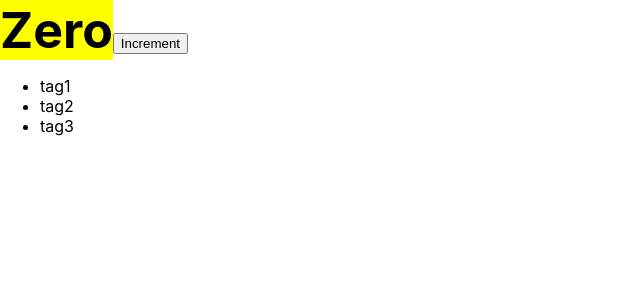
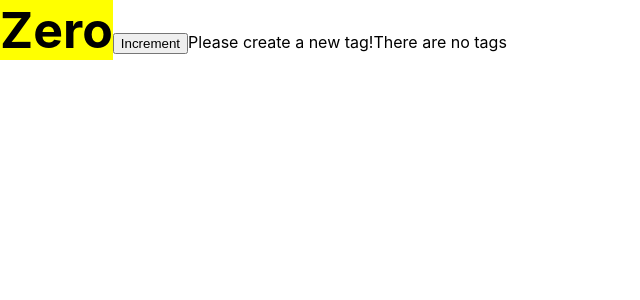
Before and after one commit to CyberNotesDev/react_practice, a React (Create React App) app in the folder react-practice-testing/: page / in a window 1280 px wide. Shown: the top 300 px of the page, without its empty margins (0-640 px from the left). Built offline with nearby package versions, Linux system fonts and the light colour scheme.

Commit message:
Added a bunch :(

```diff
--- a/react-practice-testing/src/components/counter.jsx
+++ b/react-practice-testing/src/components/counter.jsx
@@ -4,9 +4,31 @@ class Counter extends Component {
     // Any data a component needs
     state = {
         count: 0,
-        tags: ['tag1', 'tag2', 'tag3']
+        tags: []
         // imgUrl: "https://picsum.photos/200"
     };
+
+    // we only use constructor if we wanna do handleIncrement() {};
+    // constructor() {
+    //     super();
+    //     this.handleIncrement = this.handleIncrement.bind(this);
+    // }
+
+    handleIncrement = () => {
+        this.setState({
+            count: this.state.count + 1
+        });
+    }
+
+    renderTags() {
+        if(this.state.tags.length === 0) return "There are no tags";
+
+        return <ul>
+        {/* If I don't add a key then the conosle will bitch at me */}
+        { this.state.tags.map(tag => <li key={tag}>{ tag }</li>) }
+        </ul>;
+    }
+
     render() {
 
         let myStyle = {
@@ -23,11 +45,9 @@ class Counter extends Component {
             <div>
                 {/* <img src={this.state.imgUrl} alt="Random Photo"/> */}
                 <span style={ myStyle }>{this.formatCount()}</span>
-                <button>Increment</button>
-                <ul>
-                    {/* If I don't add a key then the conosle will bitch at me */}
-                    { this.state.tags.map(tag => <li key={tag}>{ tag }</li>) }
-                </ul>
+                <button onClick={this.handleIncrement} >Increment</button>
+                { this.state.tags.length === 0 && "Please create a new tag!" }
+                {this.renderTags()}
             </div>
         );
     }
```
